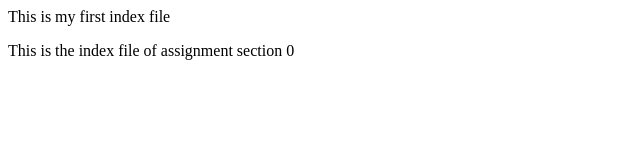
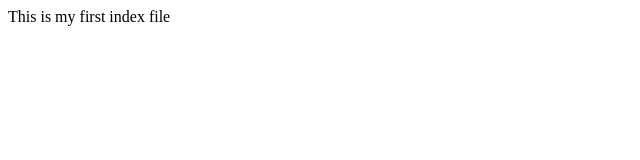
Before and after one commit to sdsameer07/Freshersbatch-Mar17Batch-group2-, a plain HTML site: page index.html in a window 1280 px wide. Shown: the whole page, without its empty margins (0-640 px from the left). Drawn offline with Linux system fonts and the light colour scheme.

Commit message:
Revert "fourth commit"
This reverts commit f26e0b3f6a3c19ddf117596ad6f99638f3c73d0f.

```diff
--- a/index.html
+++ b/index.html
@@ -1,8 +1,5 @@
 <html>
     <body>
         This is my first index file
-        <p>
-            This is the index file of assignment section 0
-        </p>
     </body>
 </html>
```
